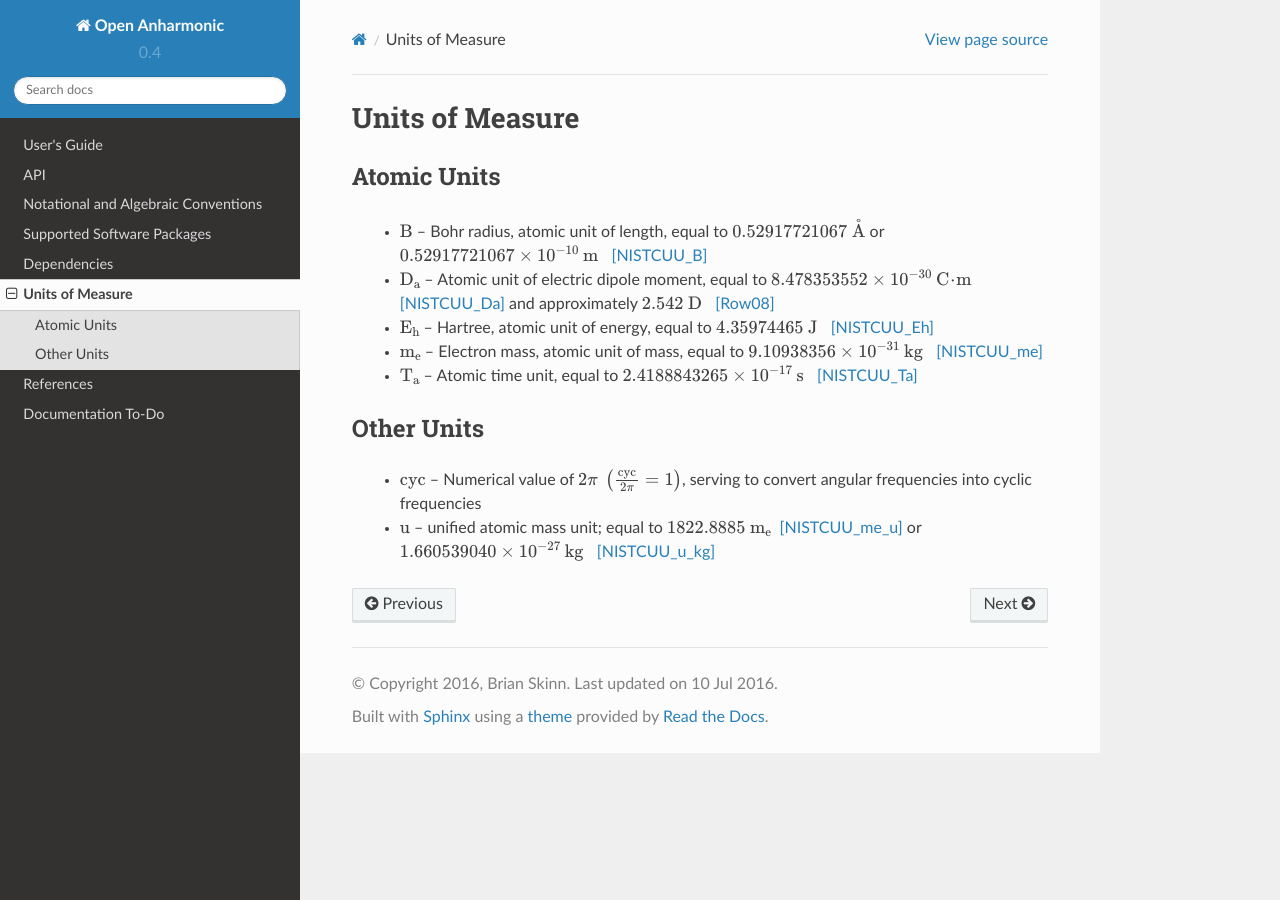
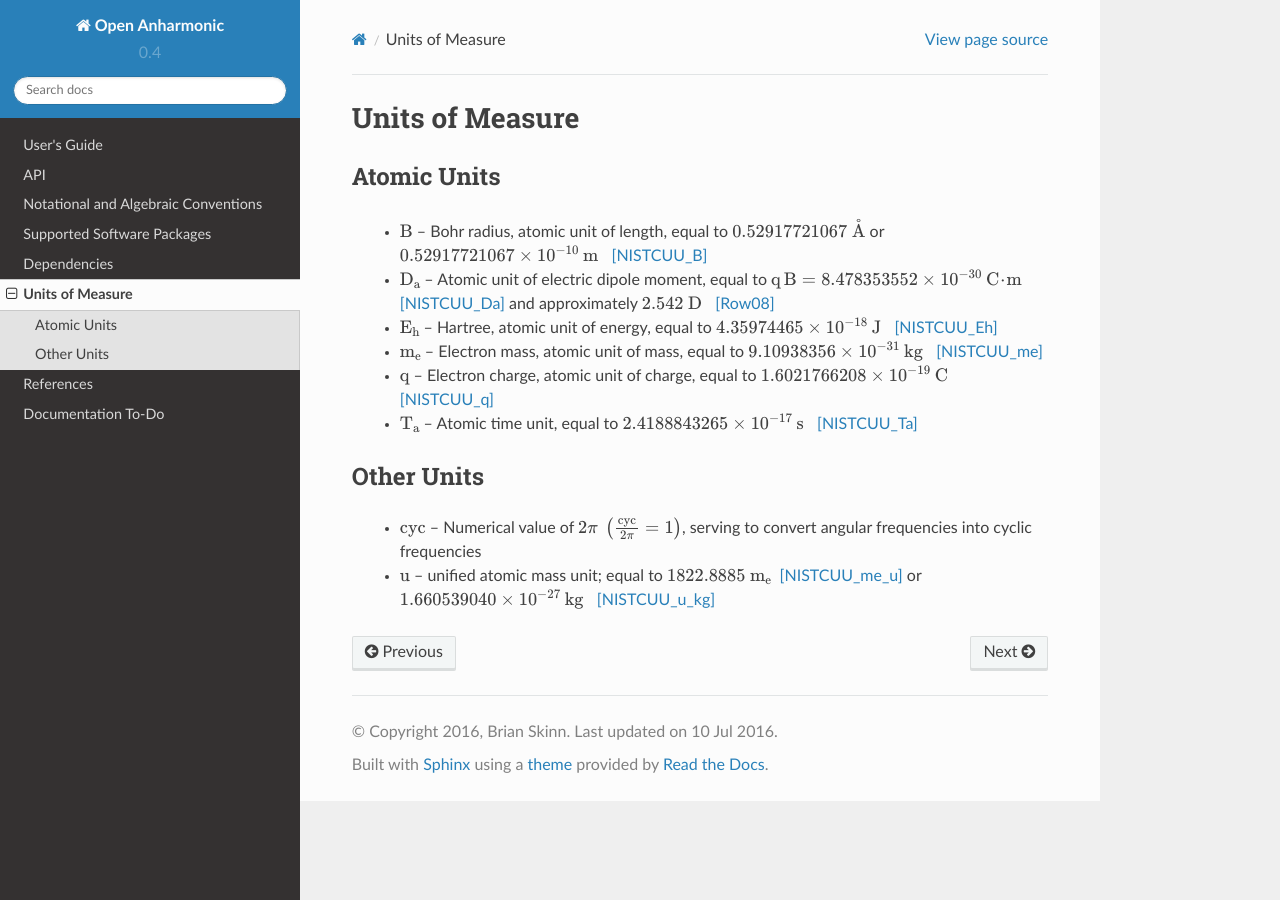
Before and after one commit to bskinn/opan, a Sphinx documentation site: the page built from doc/source/units.rst, in a window 1280 px wide. Built offline with Sphinx 7.4.7 and the Read the Docs theme 2.0.0, drawn with Linux system fonts in a browser that asks for light colours.

Commit message:
UG/DOC: hess & units work
* Add dipole being charge times distance
* Add missing exponent on the Hartree
* Add the electron charge to the list of atomic units
* Revise paragraph in orca_hess UG
* Add text and units link to dipders in orca_hess UG
* Add note about (required) OrcaHess data to doc
* Add units of polders to OrcaHess docstring

* Add opan.const.PHYS.C_PER_Q

```diff
--- a/doc/source/units.rst
+++ b/doc/source/units.rst
@@ -12,13 +12,17 @@ Atomic Units
    or :math:`0.52917721067\times 10^{-10}\ \mathrm m~~` [NISTCUU_B]_
 
  * :math:`\mathrm{D_a}` -- Atomic unit of electric dipole moment, equal to
-   :math:`8.478353552\times 10^{-30}~\mathrm{C\!\cdot\! m}~~` [NISTCUU_Da]_ and approximately
-   :math:`2.542~\mathrm D~~` [Row08]_
+   :math:`\mathrm{q\, B} = 8.478353552\times 10^{-30}~\mathrm{C\!\cdot\! m}~~`
+   [NISTCUU_Da]_ and approximately :math:`2.542~\mathrm D~~` [Row08]_
 
- * :math:`\mathrm{E_h}` -- Hartree, atomic unit of energy, equal to :math:`4.35974465~\mathrm J~~` [NISTCUU_Eh]_
+ * :math:`\mathrm{E_h}` -- Hartree, atomic unit of energy, equal to
+   :math:`4.35974465\times 10^{-18}~\mathrm J~~` [NISTCUU_Eh]_
 
  * :math:`\mathrm{m_e}` -- Electron mass, atomic unit of mass, equal to :math:`9.10938356\times 10^{-31}
-   \ \mathrm{kg}~~` [NISTCUU_me]_
+   ~\mathrm{kg}~~` [NISTCUU_me]_
+
+ * :math:`\mathrm{q}` -- Electron charge, atomic unit of charge, equal to
+   :math:`1.6021766208\times 10^{-19}~\mathrm{C}~~` [NISTCUU_q]_
 
  * :math:`\mathrm{T_a}` -- Atomic time unit, equal to :math:`2.4188843265\times 10^{-17}\ \mathrm s~~` [NISTCUU_Ta]_
 
```
Also changed, not shown: doc/source/userguide/usage/hess/index.rst (+4 -3 lines), doc/source/userguide/usage/hess/orca_hess.rst (+9 -3 lines), 2 other files.
